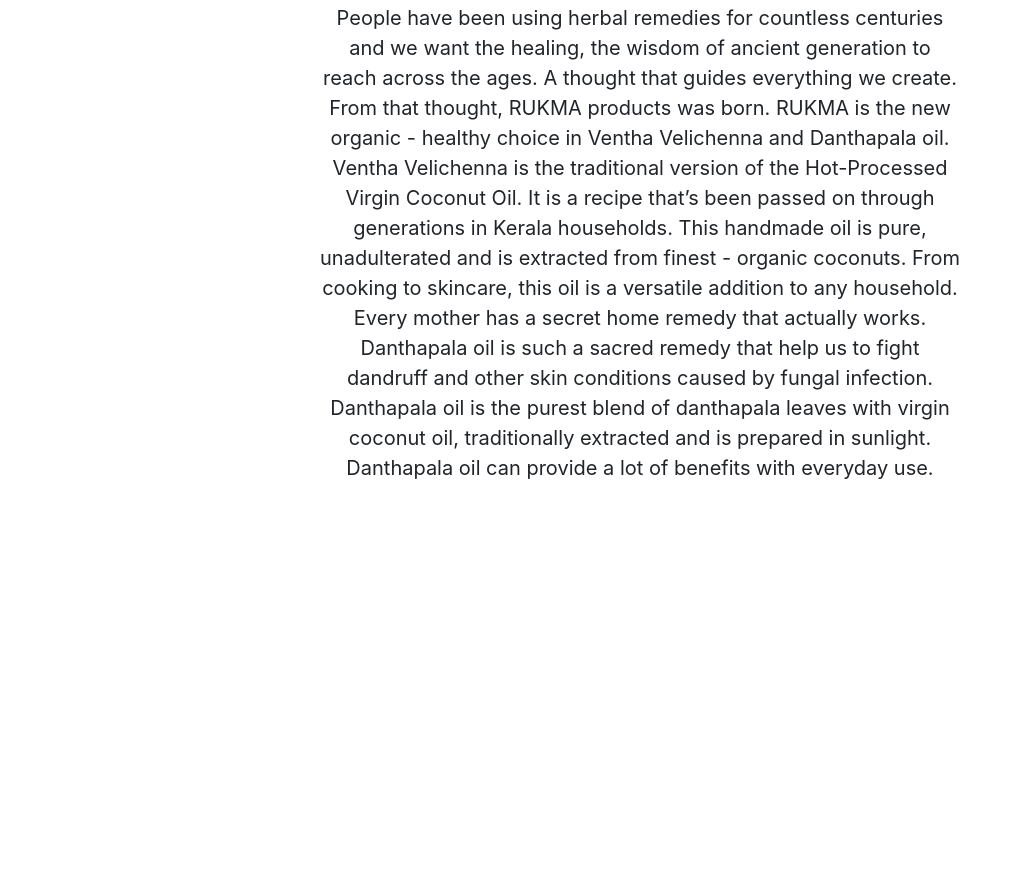
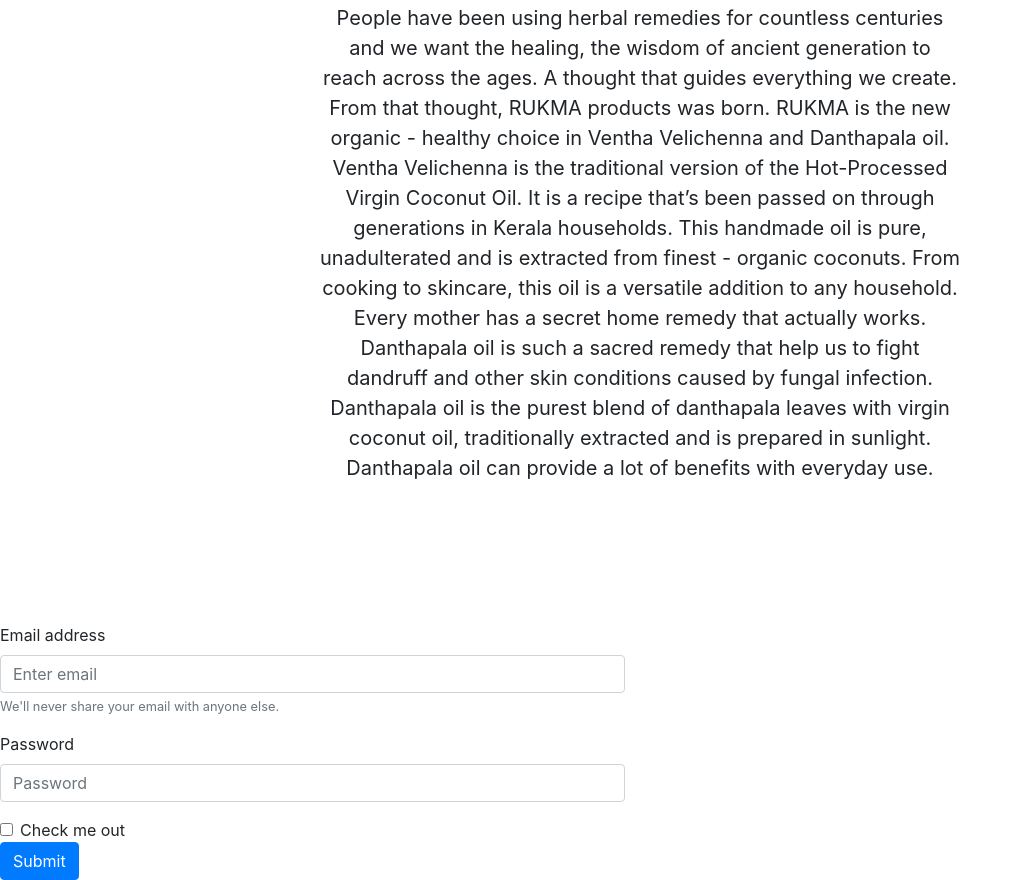
Before and after one commit to athul8991/Rukma, a plain HTML site: page index.html in a window 1280 px wide. Shown: the part 2223-3103 px from the top of the page, without its empty margins (0-1022 px from the left). Before the commit the page ends 2846 px from the top, so only its background shows below. Drawn offline with nearby package versions, Linux system fonts and the light colour scheme; a web font is replaced by a local one.

Commit message:
Add login form

```diff
--- a/index.html
+++ b/index.html
@@ -152,6 +152,29 @@
   </div>
 
   </section>
+  <section id="login-container" >
+    <div class="row" >
+      <div class="col-md-6 login-conainer">
+        <form>
+          <div class="form-group">
+            <label for="exampleInputEmail1">Email address</label>
+            <input type="email" class="form-control" id="exampleInputEmail1" aria-describedby="emailHelp" placeholder="Enter email">
+            <small id="emailHelp" class="form-text text-muted">We'll never share your email with anyone else.</small>
+          </div>
+          <div class="form-group">
+            <label for="exampleInputPassword1">Password</label>
+            <input type="password" class="form-control" id="exampleInputPassword1" placeholder="Password">
+          </div>
+          <div class="form-check">
+            <input type="checkbox" class="form-check-input" id="exampleCheck1">
+            <label class="form-check-label" for="exampleCheck1">Check me out</label>
+          </div>
+          <button type="submit" class="btn btn-primary">Submit</button>
+        </form>
+      </div>
+
+    </div>
+    </section>
 
   <a href="#top">
   <div class="top-btn">
```
